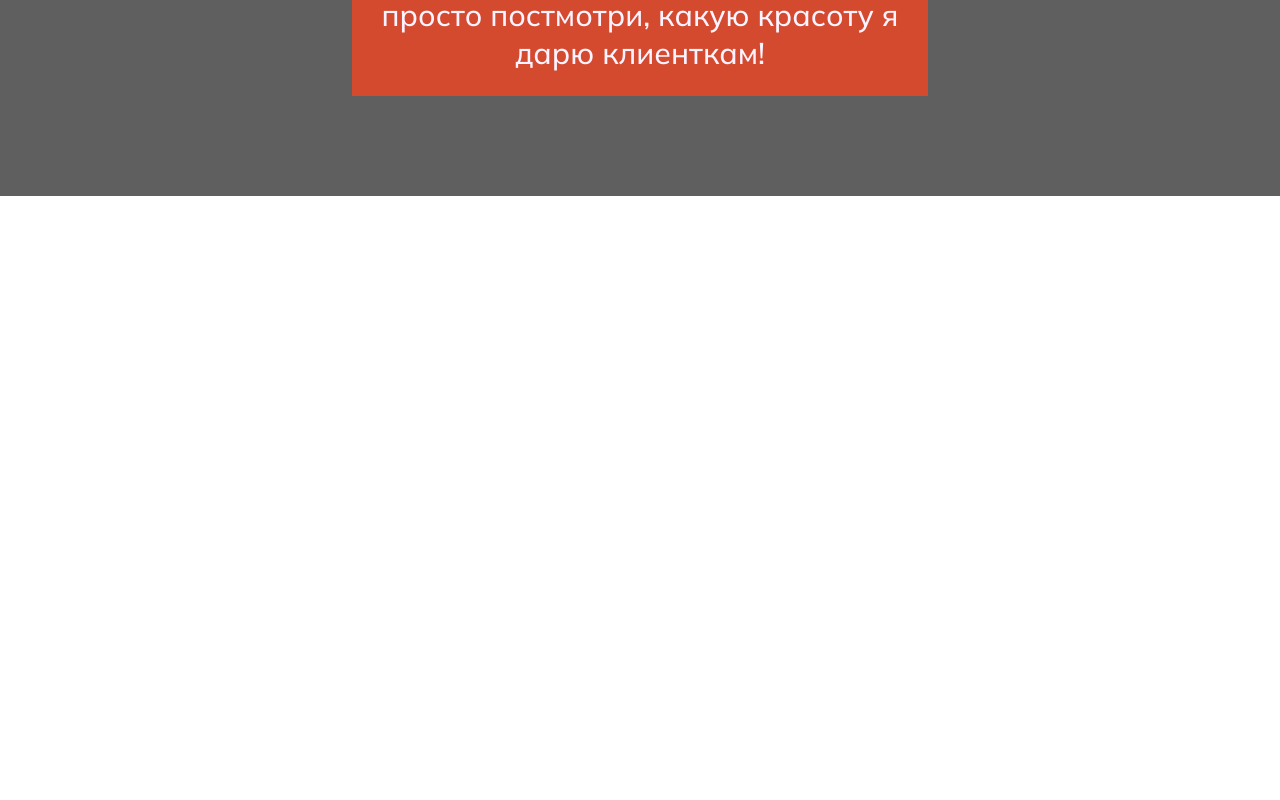
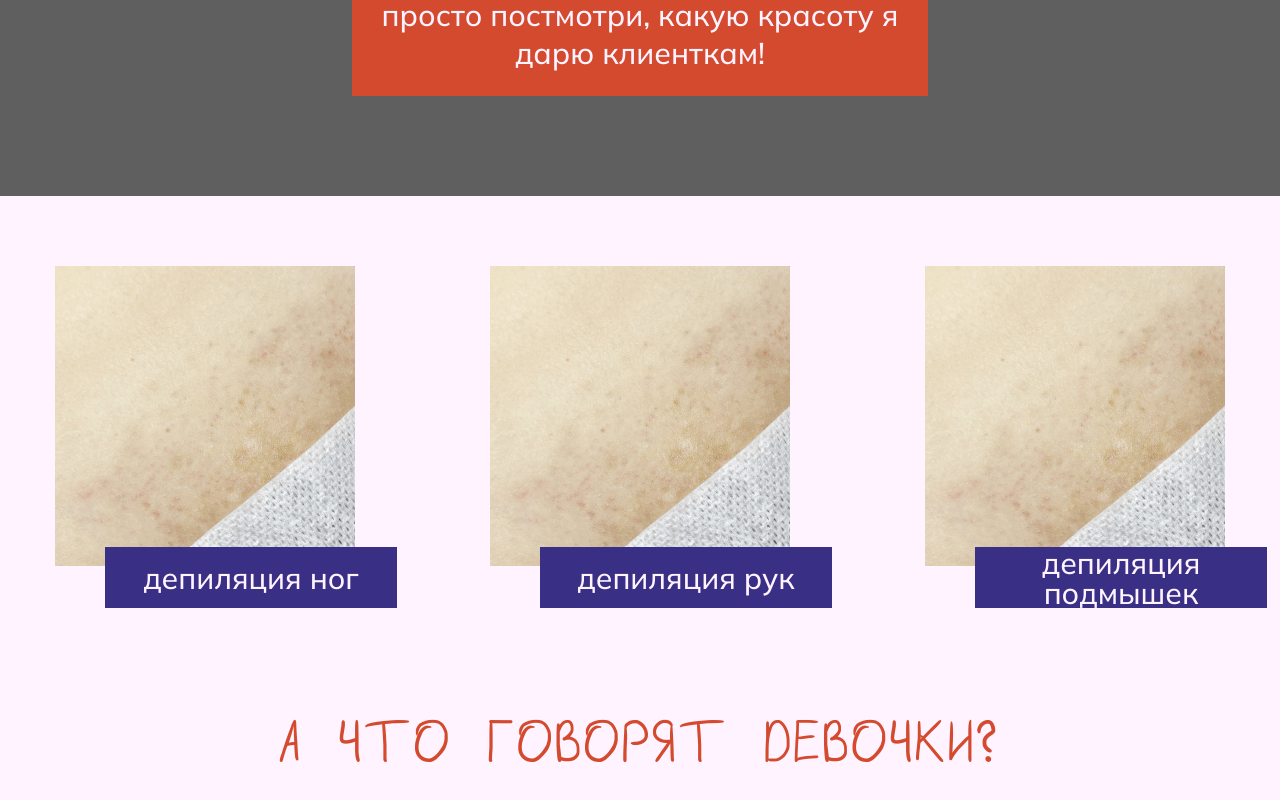
Before and after one commit to Alex-Gal/waxing-irina-volosnet, a React (Create React App) app: page / in a window 1280 px wide. Shown: the part 2456-3256 px from the top of the page. Before the commit the page ends 2652 px from the top, so only its background shows below. Built offline with nearby package versions, Linux system fonts and the light colour scheme.

Commit message:
Create Wokrs component (not finished)

```diff
--- a/src/components/MainPage/MainPage.jsx
+++ b/src/components/MainPage/MainPage.jsx
@@ -4,6 +4,7 @@ import { Footer } from './Footer/Footer'
 import { MainBlock } from './MainBlock/MainBlock'
 import { About } from './About/About'
 import { Services } from './Services/Services'
+import { Works } from './Works/Works'
 
 import './MainPage.scss'
 
@@ -15,6 +16,7 @@ export const MainPage = () => {
                 <MainBlock />
                 <About />
                 <Services />
+                <Works />
             </main>
             <Footer />
         </>
--- /dev/null
+++ b/src/components/MainPage/Works/Works.jsx
@@ -0,0 +1,28 @@
+import React from 'react'
+import work_1 from '../../../images/work_1.png'
+
+import './Works.scss'
+
+export const Works = () => {
+    return (
+        <div className="works-block">
+            <div className="container">
+                <div className='works-block__images-blocks'>
+                    <div className='images__block'>
+                        <img src={work_1} alt="work_1" />
+                        <div><span>депиляция ног</span></div>
+                    </div>
+                    <div className='images__block'>
+                        <img src={work_1} alt="work_1" />
+                        <div><span>депиляция рук</span></div>
+                    </div>
+                    <div className='images__block'>
+                        <img src={work_1} alt="work_1" />
+                        <div><span>депиляция подмышек</span></div>
+                    </div>
+                </div>
+                <h2>А что говорят девочки?</h2>
+            </div>
+        </div>
+    )
+}
--- /dev/null
+++ b/src/components/MainPage/Works/Works.scss
@@ -0,0 +1,50 @@
+.works-block {
+    background: #FEF3FF;
+
+    .works-block__images-blocks {
+        padding: 70px 0 140px 0;
+        display: flex;
+        justify-content: space-between;
+        flex-flow: row wrap;
+
+        .images__block {
+            position: relative;
+
+            div {
+                position: absolute;
+                top: 281px;
+                left: 50px;
+                height: 61px;
+                width: 292px;
+                background: #392F85;
+                display: flex;
+                justify-content: center;
+                align-items: center;
+
+                span {
+                    font-family: 'Mulish';
+                    font-style: normal;
+                    font-weight: 500;
+                    font-size: 30px;
+                    text-align: center;
+
+                    color: #FEF3FF;
+                }
+            }
+        }
+    }
+
+    h2 {
+        font-family: 'Scotch';
+        font-style: normal;
+        font-weight: 400;
+        font-size: 60px;
+        line-height: 69px;
+        text-align: center;
+        letter-spacing: 0.05em;
+        text-transform: uppercase;
+
+        color: #D34A2E;
+        padding-bottom: 54px;
+    }
+}
--- a/src/index.js
+++ b/src/index.js
@@ -7,9 +7,9 @@ import reportWebVitals from './reportWebVitals';
 
 const root = ReactDOM.createRoot(document.getElementById('root'));
 root.render(
-  <React.StrictMode>
+  // <React.StrictMode>
     <App />
-  </React.StrictMode>
+  // </React.StrictMode>
 );
 
 // If you want to start measuring performance in your app, pass a function
```
Also changed, not shown: src/images/work_1.png (added).
